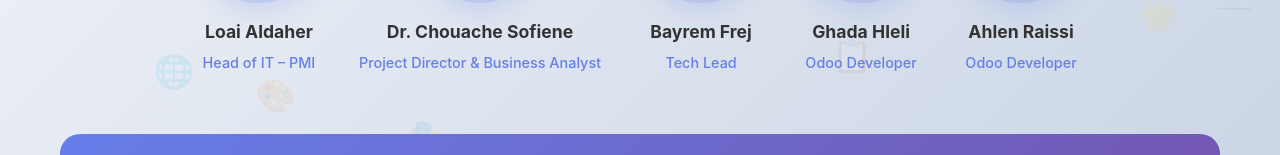
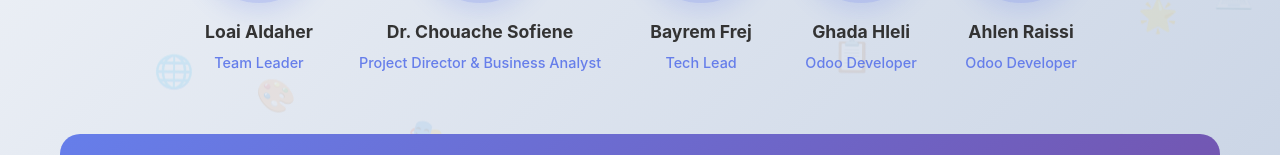
Before and after one commit to Loai-101/pmi-it-website, a React (Create React App) app: page /teams in a window 1280 px wide. Shown: the part 607-762 px from the top of the page. Built offline with nearby package versions, Linux system fonts and the light colour scheme.

Commit message:
edit loai

```diff
--- a/src/pages/Projects.js
+++ b/src/pages/Projects.js
@@ -243,6 +243,7 @@ const Projects = () => {
               <div className="company-logo">
                 <img src="https://res.cloudinary.com/dvybb2xnc/image/upload/v1751551478/Company6_nz9l7g.png" alt="Company 6" />
                 <div className="company-logo-title">Security Company</div>
+
               </div>
               <div className="company-logo">
                 <img src="https://res.cloudinary.com/dvybb2xnc/image/upload/v1751551478/Company7_wi3zvq.png" alt="Company 7" />
--- a/src/pages/Teams.js
+++ b/src/pages/Teams.js
@@ -12,7 +12,7 @@ const Team = () => {
     {
       id: 1,
       name: 'Loai Aldaher',
-      position: 'Head of IT – PMI',
+      position: 'Team Leader',
       department: 'LEADERSHIP',
       image: "https://res.cloudinary.com/dvybb2xnc/image/upload/v1751552078/team1_ibiine.jpg",
       bio: 'Visionary IT leader with over 5 years of experience in software development, system architecture, and digital transformation. Specialized in building scalable solutions, leading cross-functional teams, and integrating smart technologies tailored to business goals.',
```
